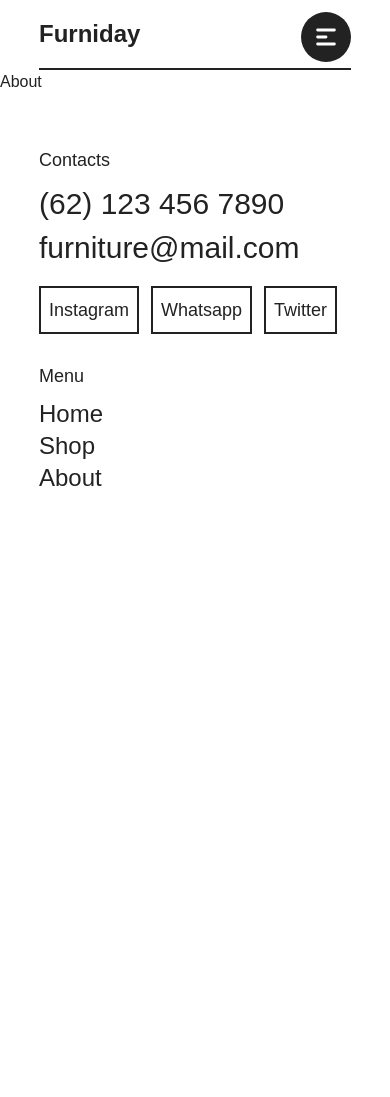
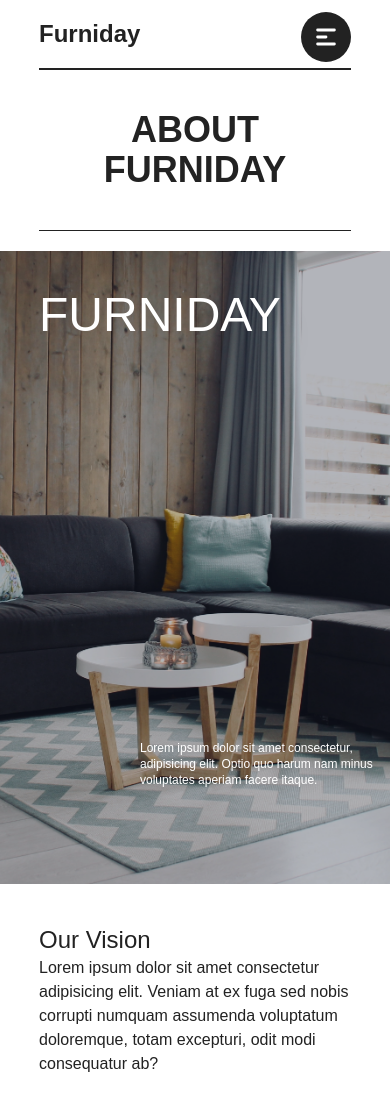
Before and after one commit to P4rley/furniday, a Next.js app: page /about in a window 390 px wide. Shown: the top 1097 px of the page. Before the commit the page ends 844 px from the top, so only its background shows below. Built offline with nearby package versions, Linux system fonts and the light colour scheme.

Commit message:
Created about page

```diff
--- a/app/about/page.tsx
+++ b/app/about/page.tsx
@@ -1,5 +1,93 @@
+import Image from "next/image";
+import img from "../heroImg.jpg";
+
 type Props = {};
 const About = (props: Props) => {
-  return <div>About</div>;
+  return (
+    <div className="">
+      <div className="px-[10%] md:px-[4rem] lg:px-[8rem]">
+        <div className="py-10 border-b border-[#222]">
+          <h1 className="text-4xl md:text-6xl lg:text-7xl font-bold text-center">
+            ABOUT FURNIDAY
+          </h1>
+        </div>
+      </div>
+
+      <div className="my-5 relative w-full h-[75vh] lg:h-[74vh] xl:h-[70vh]">
+        <div className="absolute top-0 right-0 left-0 bottom-0 h-full w-full bg-slate-800 opacity-30 -z-[2]" />
+        <Image
+          src={img}
+          alt="about hero image"
+          className="absolute top-0 -z-10 right-0 left-0 bottom-0 top w-full h-full object-cover"
+        />
+
+        <div className="h-full px-[10%] z-20 md:px-[4rem] lg:px-[8rem]">
+          <h1 className="text-white drop-shadow-2xl pt-10 text-5xl md:text-7xl flex justify-self-start">
+            FURNIDAY
+          </h1>
+          <p className="text-white absolute font-light lg:text-base drop-shadow-md bottom-24 right-0 md:right-[4rem] lg:right-[8rem] text-xs w-[250px] md:w-[300px] flex justify-self-end items-start">
+            Lorem ipsum dolor sit amet consectetur, adipisicing elit. Optio quo
+            harum nam minus voluptates aperiam facere itaque.
+          </p>
+        </div>
+      </div>
+
+      <div className="my-10 md:pl-[4rem] lg:pl-[8rem]">
+        <div className="flex flex-col md:flex-row justify-between items-center gap-10">
+          <div className="px-[10%] md:p-[0]">
+            <h1 className="text-2xl font-medium md:text-4xl">Our Vision</h1>
+            <p className="font-light text-base lg:text-lg xl:w-[500px]">
+              Lorem ipsum dolor sit amet consectetur adipisicing elit. Veniam at
+              ex fuga sed nobis corrupti numquam assumenda voluptatum
+              doloremque, totam excepturi, odit modi consequatur ab?
+            </p>
+          </div>
+          <Image
+            src={img}
+            alt="about hero image"
+            className="w-full h-[250px] lg:h-[400px] object-cover"
+          />
+        </div>
+      </div>
+
+      <div className="my-10 md:pr-[4rem] lg:pr-[8rem]">
+        <div className="flex flex-col-reverse md:flex-row justify-between items-center gap-10">
+          <Image
+            src={img}
+            alt="about hero image"
+            className="w-full h-[250px] lg:h-[400px] object-cover"
+          />
+
+          <div className="px-[10%] md:p-[0]">
+            <h1 className="text-2xl font-medium md:text-4xl">What We Do</h1>
+            <p className="font-light text-base lg:text-lg xl:w-[500px]">
+              Lorem ipsum dolor sit amet consectetur adipisicing elit. Veniam at
+              ex fuga sed nobis corrupti numquam assumenda voluptatum
+              doloremque, totam excepturi, odit modi consequatur ab?
+            </p>
+          </div>
+        </div>
+      </div>
+
+      <div className="my-10 md:pl-[4rem] lg:pl-[8rem]">
+        <div className="flex flex-col md:flex-row justify-between items-center gap-10">
+          <div className="px-[10%] md:p-[0]">
+            <h1 className="text-2xl font-medium md:text-4xl">Our Brand</h1>
+            <p className="font-light text-base lg:text-lg xl:w-[500px]">
+              Lorem ipsum dolor sit amet consectetur adipisicing elit. Veniam at
+              ex fuga sed nobis corrupti numquam assumenda voluptatum
+              doloremque, totam excepturi, odit modi consequatur ab?
+            </p>
+          </div>
+
+          <Image
+            src={img}
+            alt="about hero image"
+            className="w-full h-[250px] lg:h-[400px] object-cover"
+          />
+        </div>
+      </div>
+    </div>
+  );
 };
 export default About;
--- /dev/null
+++ b/app/shop/[category]/[categoryId]/page.tsx
@@ -0,0 +1,9 @@
+type Props = {
+  params: {
+    categoryId: string;
+  };
+};
+const page = ({ params: { categoryId } }: Props) => {
+  return <div>{categoryId}</div>;
+};
+export default page;
--- a/app/shop/[category]/page.tsx
+++ b/app/shop/[category]/page.tsx
@@ -3,6 +3,7 @@
 import Image from "next/image";
 import heroImg from "../../heroImg.jpg";
 import { useState } from "react";
+import Link from "next/link";
 
 type Props = {
   params: { category: string };
@@ -30,8 +31,8 @@ const Category = ({ params: { category } }: Props) => {
         <div className="flex flex-wrap justify-between items-center gap-5">
           {[...Array(expand)].map((el, i) => {
             return (
+              <Link href={`/shop/${category}/1`} key={i}>
                 <div
-                key={i}
                   className={`shadow-lg group  h-[200px] w-full md:w-[200px] lg:w-[240px] xl:w-[275px] lg:h-[250px] rounded-md overflow-hidden`}
                 >
                   <Image
@@ -44,6 +45,7 @@ const Category = ({ params: { category } }: Props) => {
                     <span className="text-xs font-medium">IDR 300,000</span>
                   </div>
                 </div>
+              </Link>
             );
           })}
         </div>
--- a/app/shop/page.tsx
+++ b/app/shop/page.tsx
@@ -3,6 +3,7 @@
 import Image from "next/image";
 import img from "../heroImg.jpg";
 import { useState } from "react";
+import Link from "next/link";
 
 type Props = {};
 const Shop = (props: Props) => {
@@ -13,8 +14,8 @@ const Shop = (props: Props) => {
       <div className="flex flex-wrap justify-between items-center gap-5">
         {[...Array(expand)].map((el, i) => {
           return (
+            <Link href={`/shop/chair/1`} key={i}>
               <div
-              key={i}
                 className={`shadow-lg group h-[200px] w-full md:w-[200px] lg:w-[240px] xl:w-[275px] lg:h-[250px] rounded-md overflow-hidden`}
               >
                 <Image
@@ -27,6 +28,7 @@ const Shop = (props: Props) => {
                   <span className="text-xs font-medium">IDR 300,000</span>
                 </div>
               </div>
+            </Link>
           );
         })}
       </div>
```
Also changed, not shown: package.json (+7 -0 lines), 1 other file (tests, documents, lock files or other folders). Lines whose indentation alone changed are shown as unchanged.
